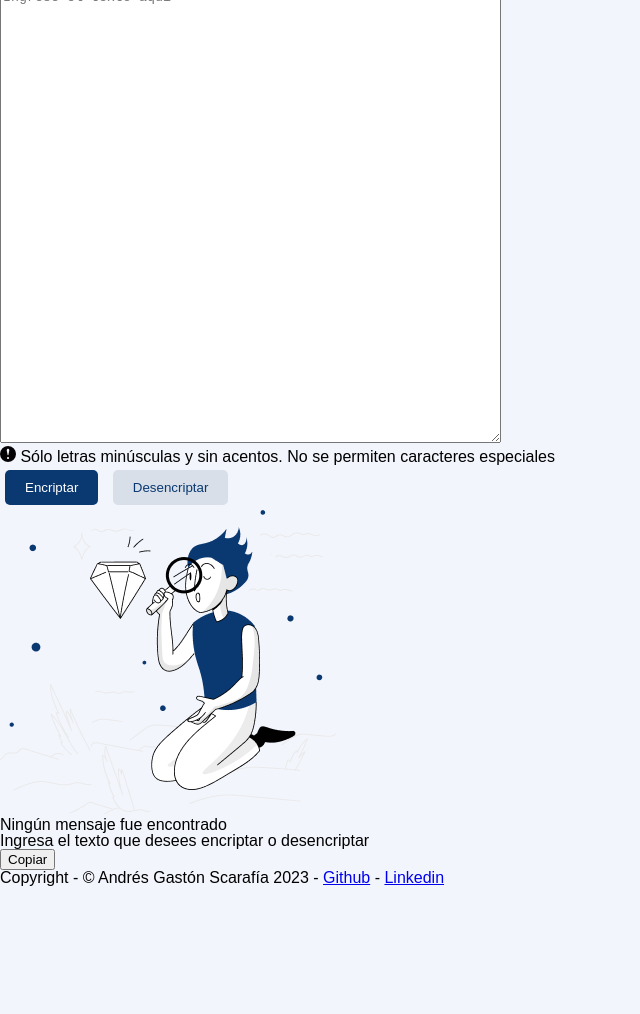
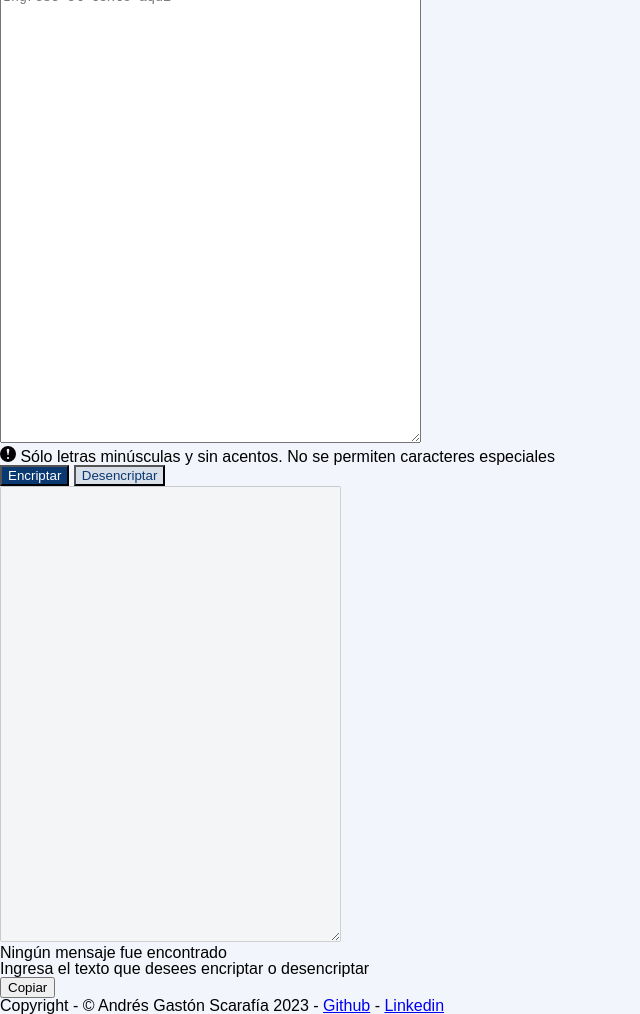
Before and after one commit to andresscarafia/alura-challenge-01, a plain HTML site: page index.html in a window 1280 px wide. Shown: the part 64-1078 px from the top of the page, without its empty margins (0-640 px from the left). Before the commit the page ends 950 px from the top, so only its background shows below. Drawn offline with Linux system fonts and the light colour scheme; a web font is replaced by a local one.

Commit message:
Cambia estructura HTML. Usa tags semanticas. Inserta script en el body

```diff
--- a/index.html
+++ b/index.html
@@ -2,32 +2,36 @@
 <html lang="es">
 <head>
   <meta charset="UTF-8">
+  <meta http-equiv="X-UA-Compatible" content="IE=edge">
+  <meta name="viewport" content="width=device-width, initial-scale=1.0">
   <title>Encriptador de Texto</title>
   <link rel="stylesheet" href="reset.css">
   <link rel="stylesheet" href="styles.css">
   <link rel="preconnect" href="https://fonts.googleapis.com">
   <link rel="preconnect" href="https://fonts.gstatic.com" crossorigin>
   <link href="https://fonts.googleapis.com/css2?family=Sofia+Sans:wght@300&display=swap" rel="stylesheet">
-  <script src="script.js"></script>
 </head>
 <body>
-  <img src="images/logo.png" alt="Logo de Alura en color azul">
-  <form>
-    <textarea id="texto-a-encriptar" id="" cols="60" rows="30" placeholder="Ingrese el texto aquí" required></textarea>
-    <p><img src="images/exclamation-mark-in-a-circle.png" alt="Signo de exclamación final"> Sólo letras minúsculas y sin acentos. No se permiten caracteres especiales</p>
-    <input type="submit" value="Encriptar" class="encriptar">
-    <input type="submit" value="Desencriptar" class="desencriptar">
-    <!--<button class="encriptar">Encriptar</button>
-    <button class="desencriptar">Desencriptar</button>-->
-  </form>
-  <div id="texto-encriptado">
-    <img src="images/persona.png" alt="Imagen de una persona mirando un diamante con una lupa">
-    <h2>Ningún mensaje fue encontrado</h2>
-    <p>Ingresa el texto que desees encriptar o desencriptar</p>
-  </div>
-  <button class="copiar">Copiar</button>
+  <header>
+    <img src="images/logo.png" alt="Logo de Alura en color azul" class="logo">
+  </header>
+  <main>
+    <section>
+      <textarea id="texto-a-encriptar" id="" cols="50" rows="30" placeholder="Ingrese el texto aquí" required></textarea>
+      <p><img src="images/exclamation-mark-in-a-circle.png" alt="Signo de exclamación final"> Sólo letras minúsculas y sin acentos. No se permiten caracteres especiales</p>
+      <button class="encriptar" onclick="btnEncriptar()">Encriptar</button>
+      <button class="desencriptar" onclick="btnDesencriptar()">Desencriptar</button>
+    </section>
+    <section>
+      <textarea id="mensaje" cols="40" rows="30" disabled></textarea>
+      <h2>Ningún mensaje fue encontrado</h2>
+      <p>Ingresa el texto que desees encriptar o desencriptar</p>
+      <button class="copiar" onclick="btnCopiar()">Copiar</button>
+    </section>
+  </main>
   <footer>
     Copyright - &copy Andrés Gastón Scarafía 2023 - <a href="https://github.com/andresscarafia">Github</a> - <a href="https://www.linkedin.com/in/andres-scarafia/">Linkedin</a>
   </footer>
+  <script src="script.js"></script>
 </body>
 </html>
```
